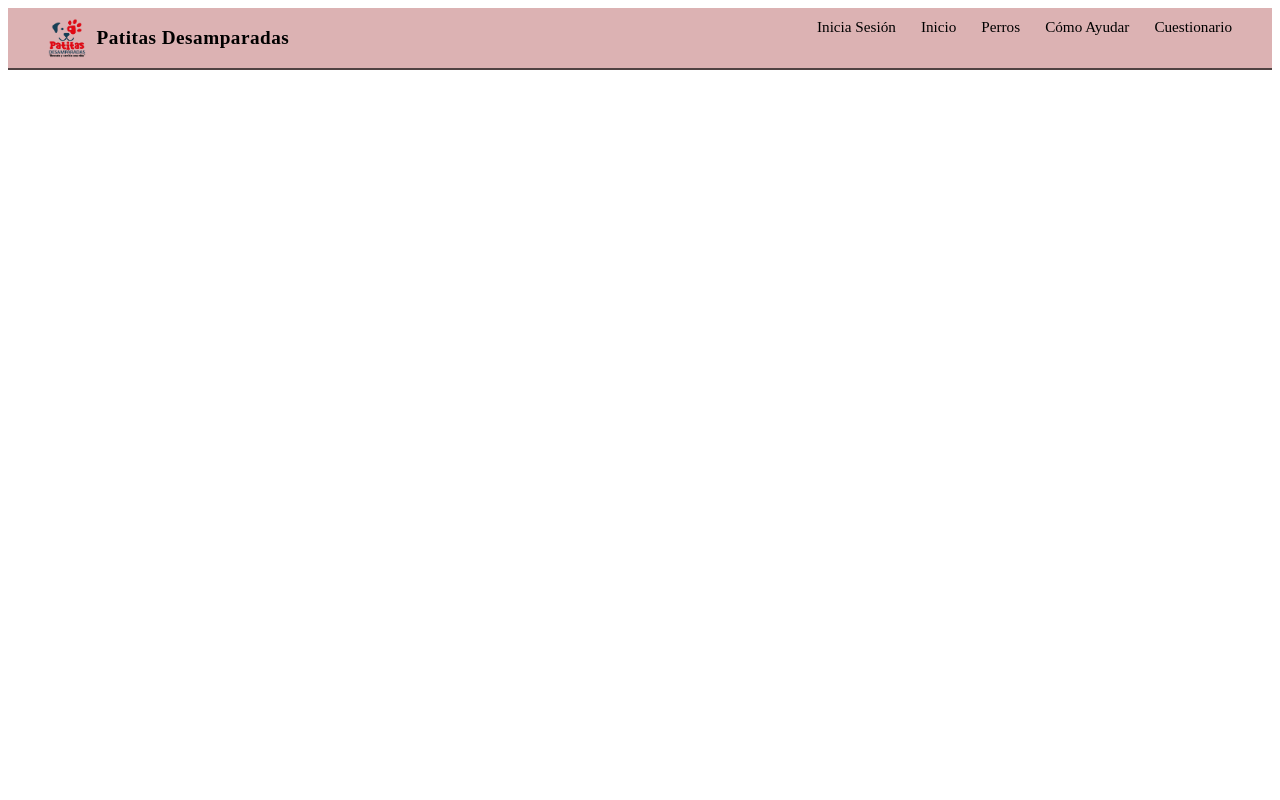
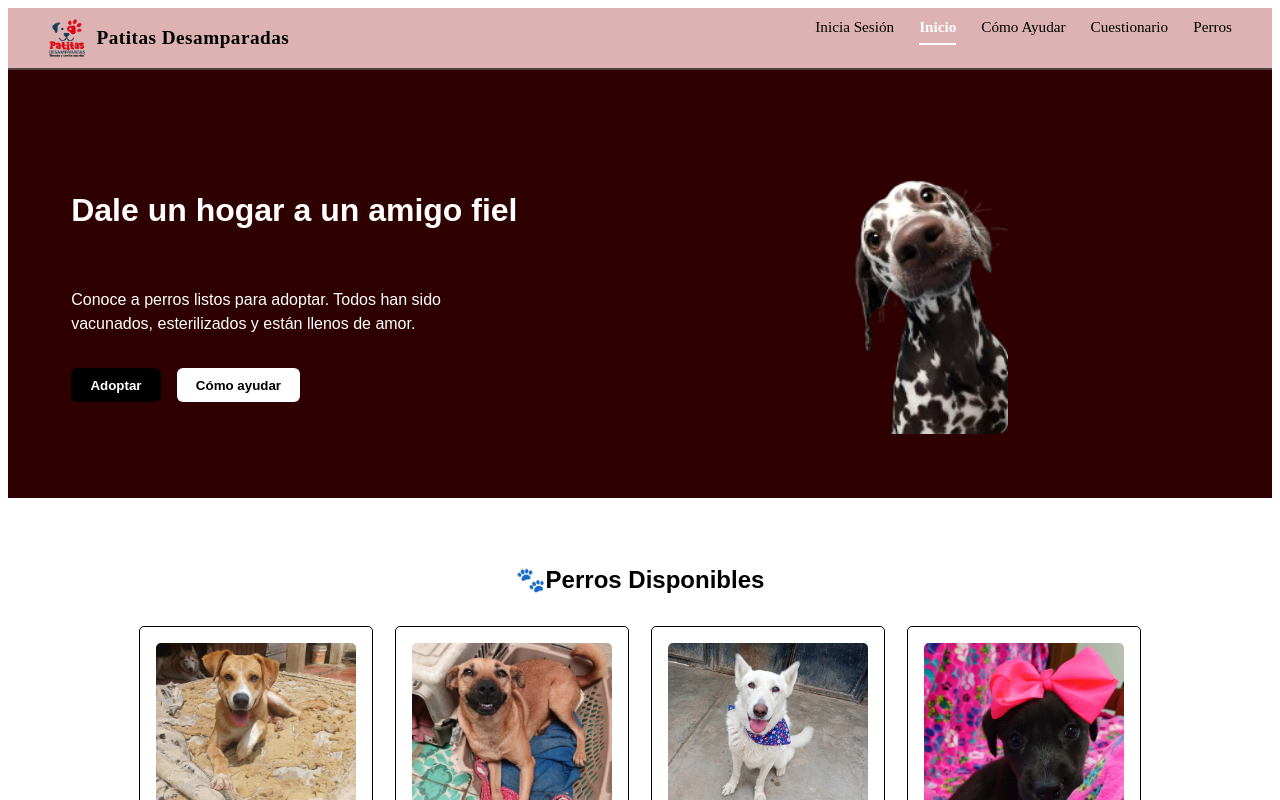
Before and after one commit to IsaacEspinoza0406/PATITAS, an Angular app: page /inicio in a window 1280 px wide. Before the commit this address led to /. Shown: the top 800 px of the page. Built offline with nearby package versions, Linux system fonts and the light colour scheme.

Commit message:
Ya quedó el navbar, al fiiiiin.

```diff
--- a/src/app/app.css
+++ b/src/app/app.css
@@ -75,3 +75,9 @@ body {
   max-width: 100%;
   margin: 0 auto;
 }
+
+.active-link {
+  font-weight: bold;
+  color: #ff6f61;
+  text-decoration: underline;
+}
--- a/src/app/app.html
+++ b/src/app/app.html
@@ -10,12 +10,11 @@
 
     <nav class="main-nav">
       <ul>
-        <li><a routerLink="/inicia-sesion">Inicia Sesión</a></li>
-        <li><a routerLink="/inicio">Inicio</a></li>
-        <li><a routerLink="/perros">Perros</a></li>
+        <li><a routerLink="/inicia-sesion" routerLinkActive="active-link">Inicia Sesión</a></li>
+        <li><a routerLink="/inicio" routerLinkActive="active-link">Inicio</a></li>
         <li><a routerLink="/donations" routerLinkActive="active-link">Cómo Ayudar</a></li>
         <li><a routerLink="/forms" routerLinkActive="active-link">Cuestionario</a></li>
-
+        <li><a routerLink="/perros" routerLinkActive="active-link">Perros</a></li>
       </ul>
     </nav>
 
--- a/src/app/app.ts
+++ b/src/app/app.ts
@@ -1,9 +1,9 @@
 import { Component, signal } from '@angular/core';
-import { RouterOutlet } from '@angular/router';
+import { RouterOutlet, RouterLink, RouterLinkActive } from '@angular/router';
 
 @Component({
   selector: 'app-root',
-  imports: [RouterOutlet],
+  imports: [RouterOutlet, RouterLink, RouterLinkActive],
   templateUrl: './app.html',
   styleUrl: './app.css'
 })
```
Also changed, not shown: src/app/app.routes.ts (+17 -5 lines).
